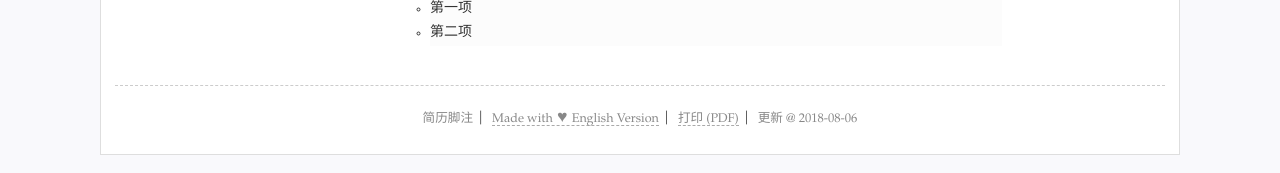
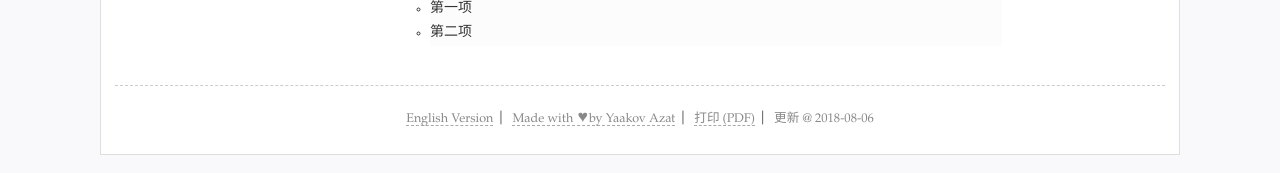
Before and after one commit to azataiot/CV-CN, a Jekyll site: the page built from index.html, in a window 1280 px wide. Shown: the part 1176-1349 px from the top of the page. Built offline with Jekyll 4.4.1, drawn with Linux system fonts in a browser that asks for light colours.

Commit message:
填写页面脚注2

```diff
--- a/_data/resume.yml
+++ b/_data/resume.yml
@@ -111,10 +111,10 @@ others: #其他列表显示
 footer: #脚注多组
   print: #打印版markdown或者html
   screen:
-  - text: "简历脚注"
-  #   href: '/'
-  - text: "Made with &hearts; English Version"
+  - text: "English Version"
     href: "https://yaakovazat.com/CV/"
+  - text: "Made with &hearts;by Yaakov Azat"
+    href: "https://yaakovazat.com/"
 
 #页面额外js脚本，如xx统计
 scripts:
```
